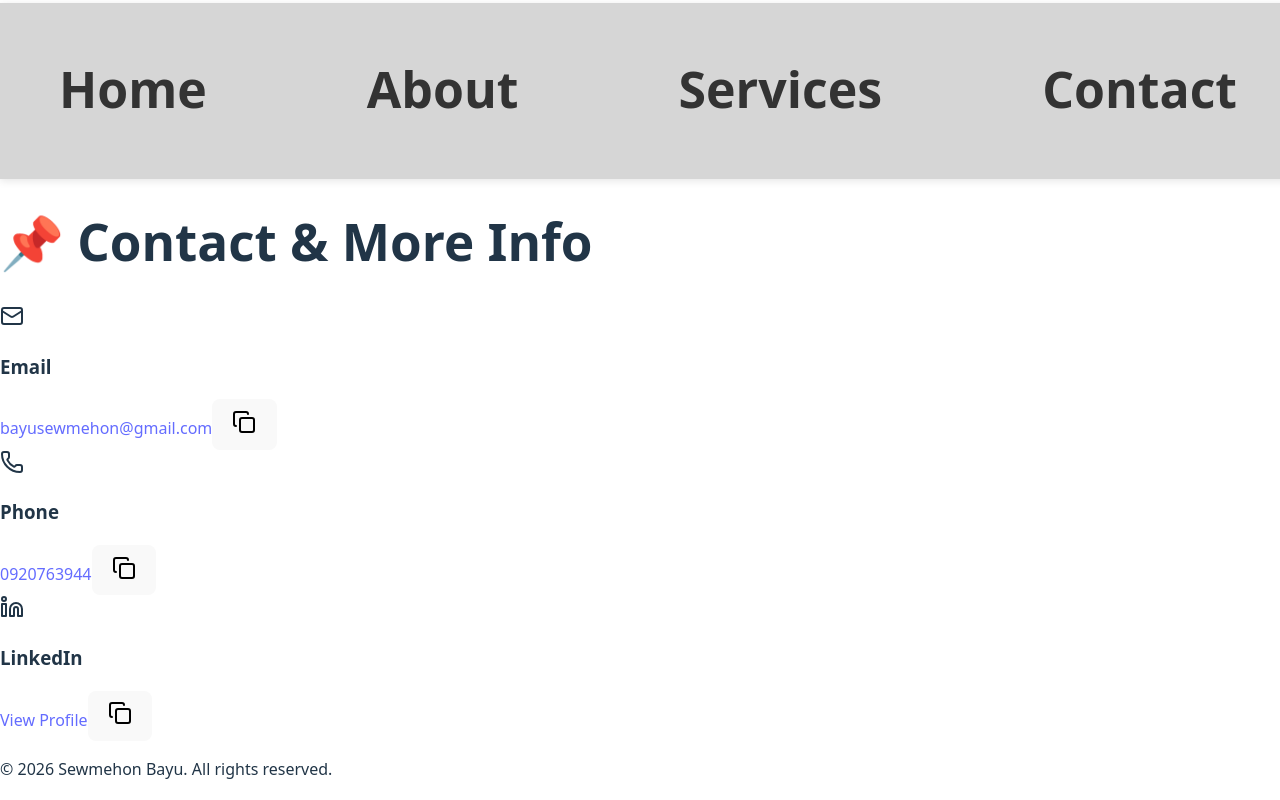
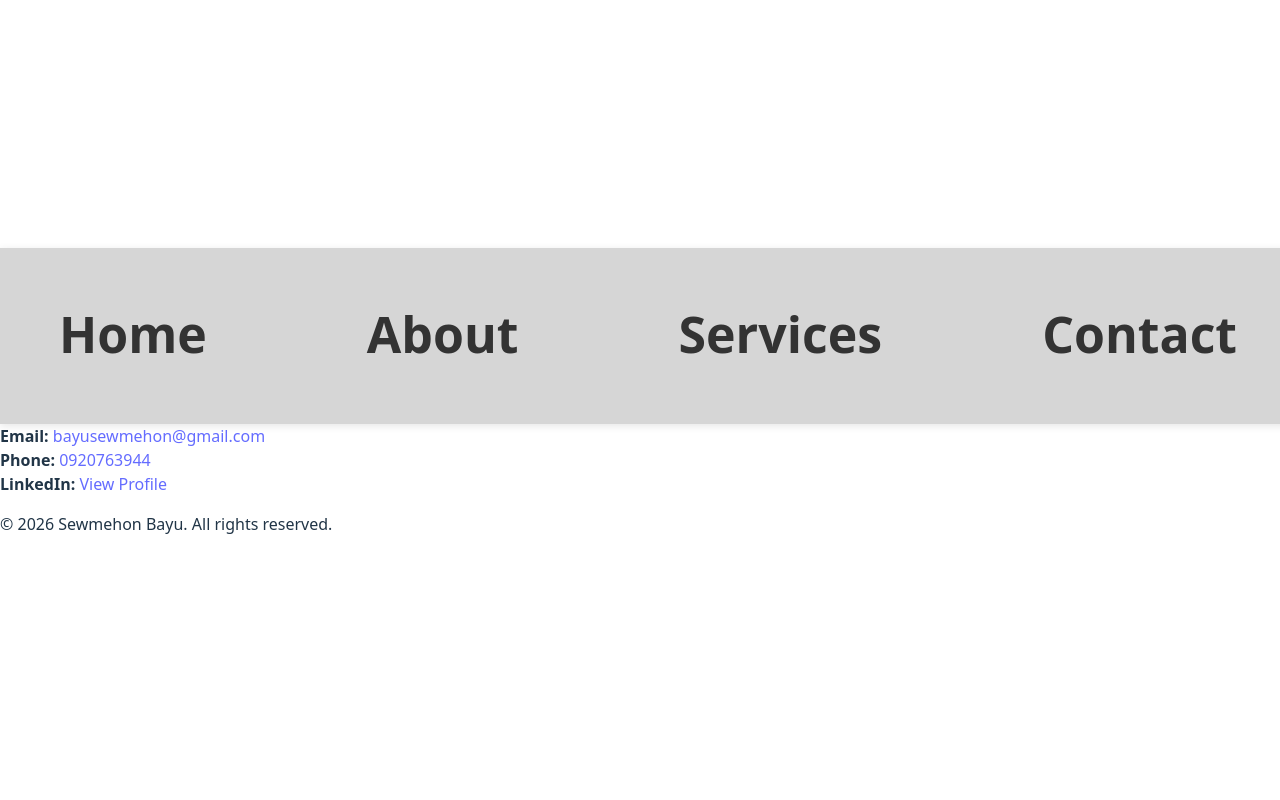
Before and after one commit to simon21728/CompanyProject, a React app in the folder frontend/: page /moreinfo in a window 1280 px wide. Shown: the top 800 px of the page. Built offline with nearby package versions, Linux system fonts and the light colour scheme; the HTML template or start-up script is replaced by a standard one.

Commit message:
fix averall

```diff
--- a/frontend/src/components/Moreinfo.jsx
+++ b/frontend/src/components/Moreinfo.jsx
@@ -1,123 +1,45 @@
-import { useState } from "react";
-import {
-  Mail,
-  Phone,
-  Linkedin,
-  Copy,
-  CheckCircle,
-} from "lucide-react";
+function Moreinfo() {
+  return (
+    <div className="moreinfo-page bg-gray-800 text-white p-6 min-h-screen">
+      <div className="moreinfo-container flex flex-col md:flex-row justify-between gap-4 mb-6">
 
-function Moreinfo() {
-  const [copied, setCopied] = useState(false);
-
-  const copyToClipboard = async (text) => {
-    try {
-      await navigator.clipboard.writeText(text);
-      setCopied(true);
-      setTimeout(() => setCopied(false), 1500);
-    } catch (err) {
-      console.error("Copy failed", err);
-    }
-  };
-
-  return (
-    <div className="min-h-screen bg-gradient-to-br from-gray-900 to-gray-800 text-white flex flex-col items-center justify-center p-6">
-      <div className="max-w-3xl w-full bg-gray-900/60 backdrop-blur-md border border-gray-700 rounded-2xl shadow-xl p-8">
-        <h1 className="text-4xl font-bold text-center mb-6">
-          📌 Contact & More Info
-        </h1>
-
-        <div className="grid grid-cols-1 md:grid-cols-3 gap-6">
-          {/* EMAIL */}
-          <div className="group bg-gray-800 rounded-xl p-5 border border-gray-700 hover:border-blue-500 transition-all">
-            <div className="flex items-center gap-3 mb-2">
-              <Mail className="text-blue-400" />
-              <h3 className="font-semibold">Email</h3>
-            </div>
-
-            <div className="flex items-center justify-between">
+        <div className="moreinfo-item">
+          <strong>Email:</strong>{" "}
           <a
             href="mailto:bayusewmehon@gmail.com"
-                className="text-gray-200 hover:text-white"
+            className="hover:underline"
           >
             bayusewmehon@gmail.com
           </a>
-
-              <button
-                onClick={() => copyToClipboard("bayusewmehon@gmail.com")}
-                className="p-2 rounded-lg bg-gray-700 hover:bg-gray-600 transition"
-                title="Copy Email"
-              >
-                {copied ? (
-                  <CheckCircle className="text-green-400" />
-                ) : (
-                  <Copy className="text-gray-200" />
-                )}
-              </button>
-            </div>
         </div>
 
-          {/* PHONE */}
-          <div className="group bg-gray-800 rounded-xl p-5 border border-gray-700 hover:border-blue-500 transition-all">
-            <div className="flex items-center gap-3 mb-2">
-              <Phone className="text-blue-400" />
-              <h3 className="font-semibold">Phone</h3>
-            </div>
-
-            <div className="flex items-center justify-between">
+        <div className="moreinfo-item">
+          <strong>Phone:</strong>{" "}
           <a
             href="tel:0920763944"
-                className="text-gray-200 hover:text-white"
+            className="hover:underline"
           >
             0920763944
           </a>
-
-              <button
-                onClick={() => copyToClipboard("0920763944")}
-                className="p-2 rounded-lg bg-gray-700 hover:bg-gray-600 transition"
-                title="Copy Phone"
-              >
-                <Copy className="text-gray-200" />
-              </button>
-            </div>
         </div>
 
-          {/* LINKEDIN */}
-          <div className="group bg-gray-800 rounded-xl p-5 border border-gray-700 hover:border-blue-500 transition-all">
-            <div className="flex items-center gap-3 mb-2">
-              <Linkedin className="text-blue-400" />
-              <h3 className="font-semibold">LinkedIn</h3>
-            </div>
-
-            <div className="flex items-center justify-between">
+        <div className="moreinfo-item">
+          <strong>LinkedIn:</strong>{" "}
           <a
             href="https://www.linkedin.com/in/sewmehon-bayu-96131b162/"
             target="_blank"
             rel="noopener noreferrer"
-                className="text-gray-200 hover:text-white"
+            className="hover:underline"
           >
             View Profile
           </a>
-
-              <button
-                onClick={() =>
-                  copyToClipboard(
-                    "https://www.linkedin.com/in/sewmehon-bayu-96131b162/"
-                  )
-                }
-                className="p-2 rounded-lg bg-gray-700 hover:bg-gray-600 transition"
-                title="Copy Link"
-              >
-                <Copy className="text-gray-200" />
-              </button>
-            </div>
-          </div>
         </div>
 
-        <p className="text-center text-gray-400 mt-8">
+      </div>
+
+      <p className="text-center text-sm text-gray-400">
         © {new Date().getFullYear()} Sewmehon Bayu. All rights reserved.
       </p>
-      </div>
     </div>
   );
 }
```
Lines whose indentation alone changed are shown as unchanged.
